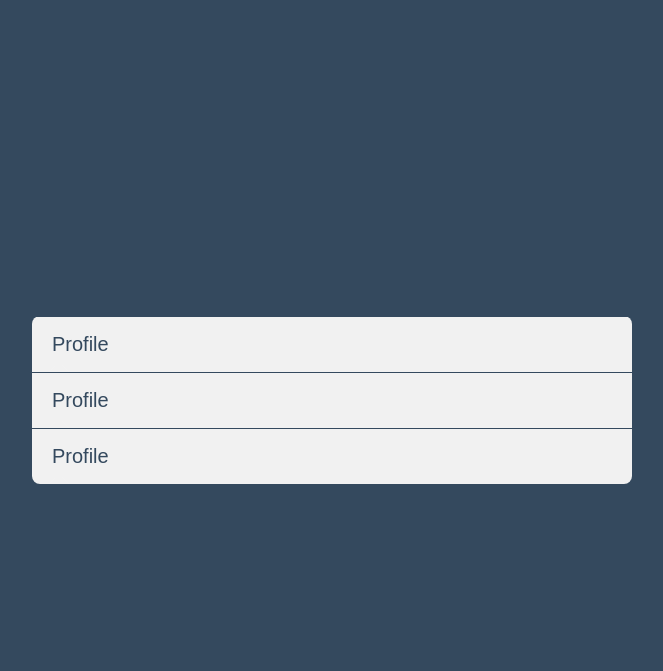
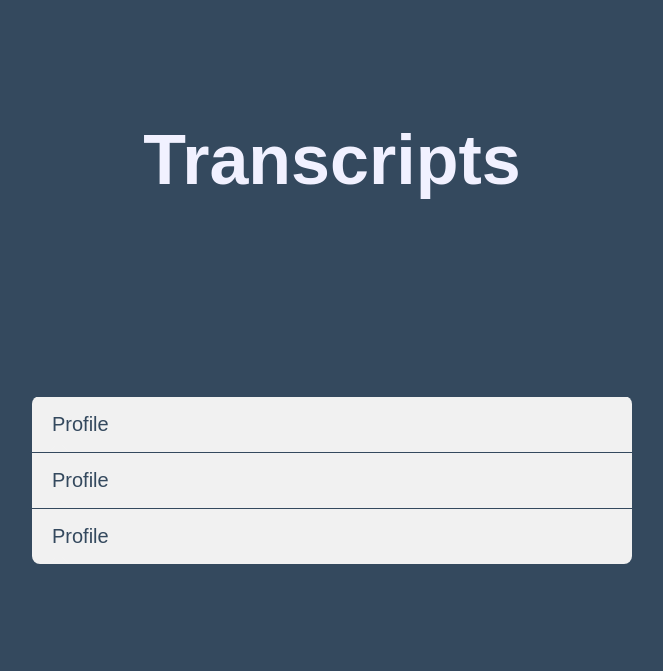
Before and after one commit to georgeo30/HTML-and-CSS-Course, a plain HTML site: page projectOne/transcript.html in a window 1280 px wide. Shown: the whole page, without its empty margins (308-971 px from the left). Drawn offline with Linux system fonts and the light colour scheme.

Commit message:
updated styles

```diff
--- a/projectOne/contactStyle.css
+++ b/projectOne/contactStyle.css
@@ -5,7 +5,7 @@ body{
 }
 .heading{
     position: absolute;
-    top:20%;
+    top:13%;
     left: 50%;
     transform: translate(-50%, -50%);
 
@@ -17,7 +17,7 @@ body{
     text-align: center;
     font-size: 70px;
 
-    font-family: Roboto, Oxygen, Ubuntu, Cantarell, 'Open Sans', 'Helvetica Neue', sans-serif;
+    font-family: sans-serif;
     width: 50%;
     /* background: #f1f1ff; */
     border-radius: 30% 50%;
--- a/projectOne/transcript.html
+++ b/projectOne/transcript.html
@@ -8,6 +8,7 @@
     <link rel="stylesheet" href="transcriptStyle.css" >
 </head>
 <body>
+        <h2 class="heading">Transcripts</h2>
     <div class="middle">
         <div class="menu">
             <li class="item" id='profile'>
--- a/projectOne/transcriptStyle.css
+++ b/projectOne/transcriptStyle.css
@@ -5,12 +5,31 @@
     list-style: none;
     text-decoration: none;
 }
+.heading{
+    position: absolute;
+    top:20%;
+    left: 50%;
+    transform: translate(-50%, -50%);
+
+
+    color: #f1f1ff;
+
+    padding: 10px;
+
+    text-align: center;
+    font-size: 70px;
+
+    font-family: sans-serif;
+    width: 50%;
+    /* background: #f1f1ff; */
+    border-radius: 30% 50%;
+}
 body{
     background: #34495e;
 }
 .middle{
     position: absolute;
-    top: 50%;
+    top: 60%;
     left: 50%;
     transform: translate(-50%,-50%);
 }
```
Also changed, not shown: projectOne/contact.html (+1 -1 lines).
